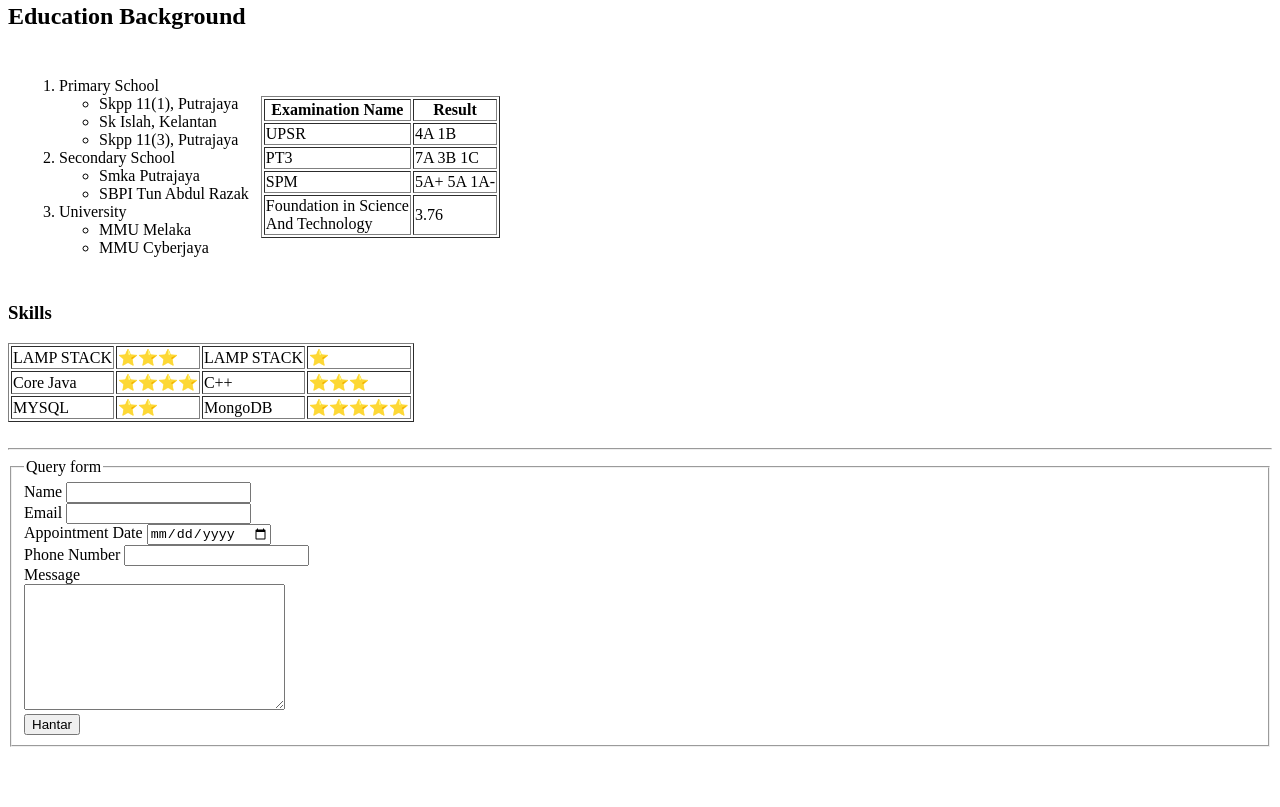
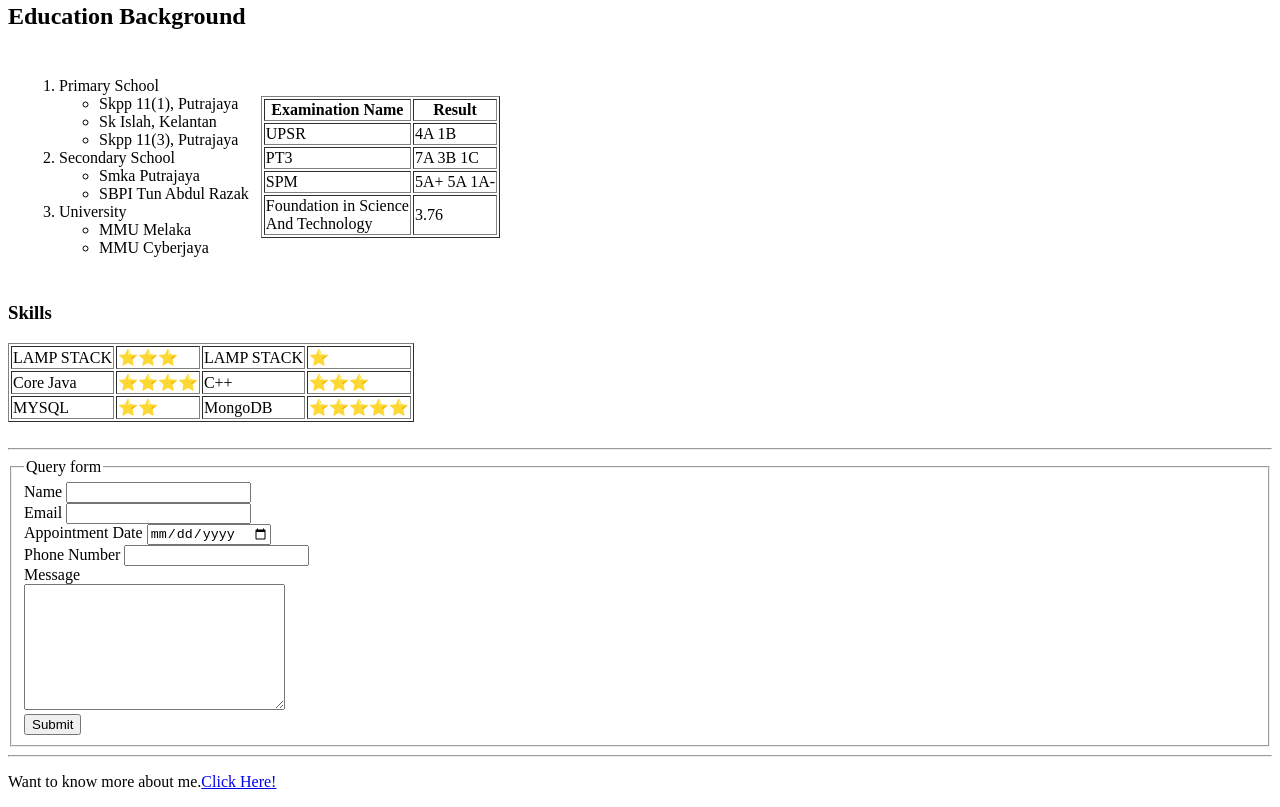
Before and after one commit to Ridhuan99/cv, a plain HTML site: page index.html in a window 1280 px wide. Shown: the part 404-1211 px from the top of the page. Before the commit the page ends 1159 px from the top, so only its background shows below. Drawn offline with Linux system fonts and the light colour scheme.

Commit message:
Update index.html

```diff
--- a/index.html
+++ b/index.html
@@ -106,8 +106,12 @@
       <input type="text" name="Phone Number" value=""><br>
       <label>Message</label><br>
       <textarea name="Message" rows="8" cols="30"></textarea><br>
-      <button type="submit" name="button">Hantar</button><br>
+      <button type="submit" name="button">Submit</button><br>
     </form>
   </fieldset>
 
+  <hr>
+
+  <p>Want to know more about me.<a href="https://www.youtube.com/watch?v=uZpMmP5EUEI">Click Here!</a></p>
+
 </html>
```
